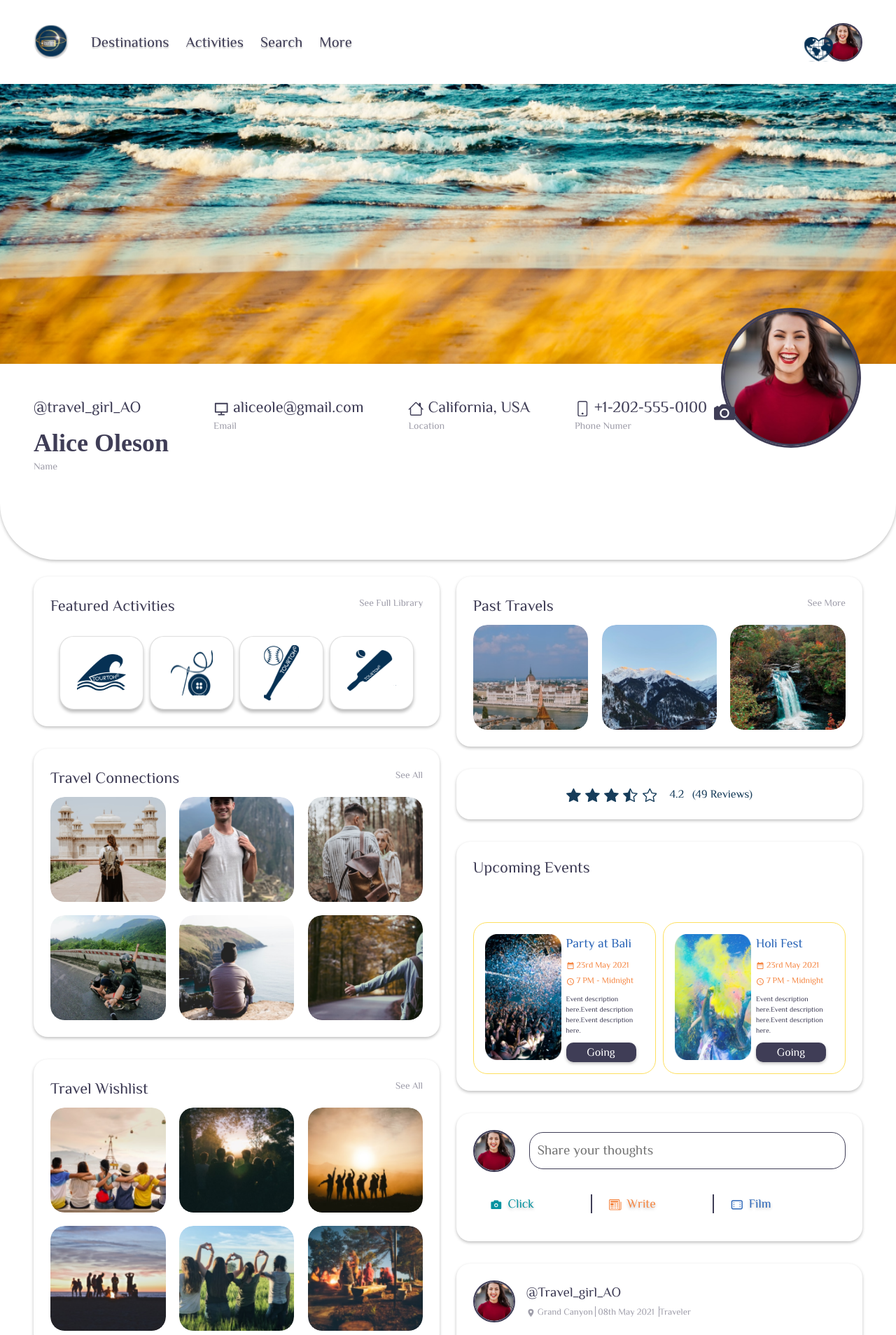
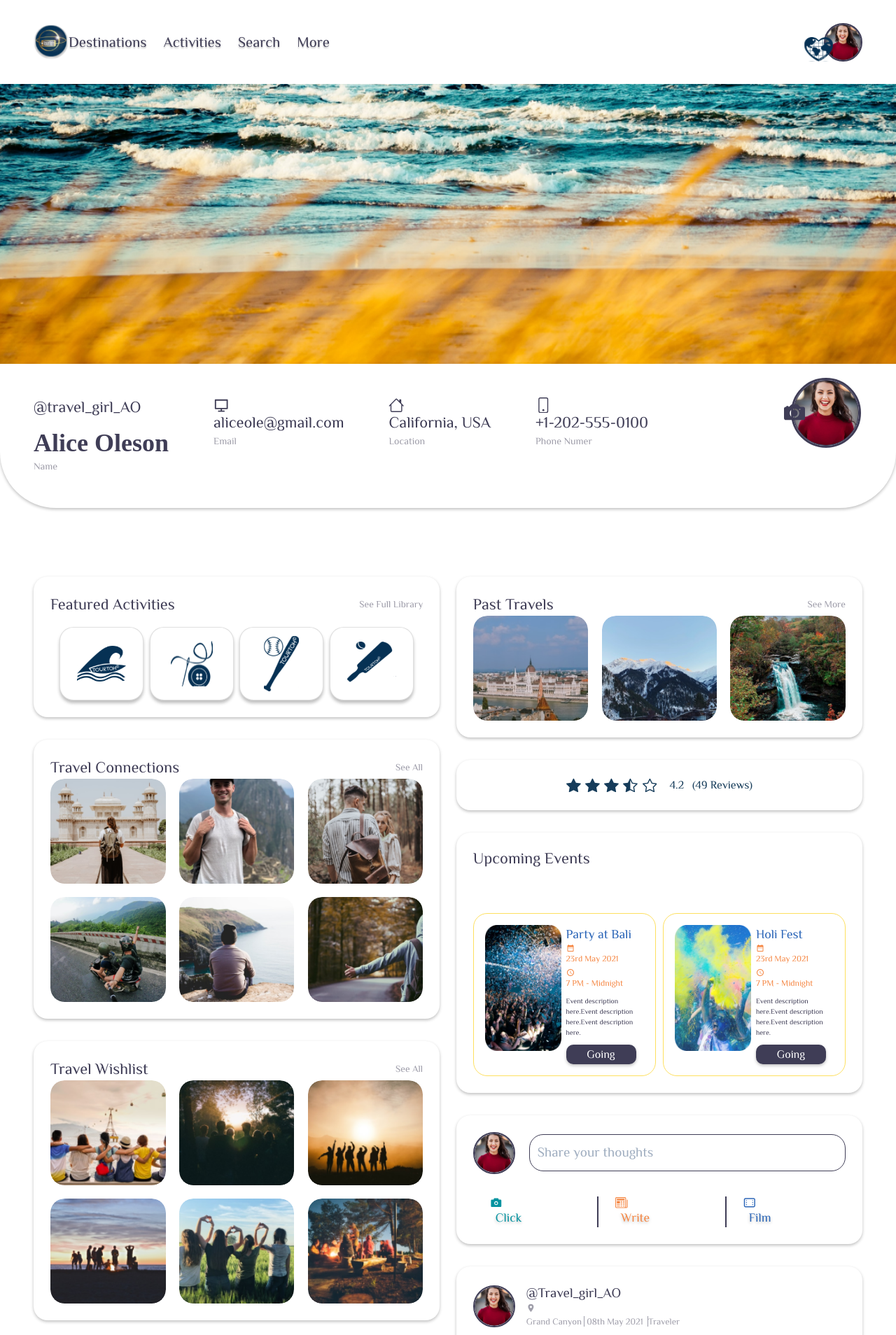
Before and after one commit to TamaraAbells/tamara-abels, a React (Create React App) app: page /traveler-profile in a window 1280 px wide. Shown: the top 1908 px of the page at 70% size. Built offline with nearby package versions, Linux system fonts and the light colour scheme.

Commit message:
make traveler profile responsive

```diff
--- a/package.json
+++ b/package.json
@@ -3,9 +3,13 @@
   "version": "0.1.0",
   "private": true,
   "dependencies": {
+    "@chakra-ui/react": "^1.6.5",
+    "@emotion/react": "^11",
+    "@emotion/styled": "^11",
     "@testing-library/jest-dom": "^5.11.4",
     "@testing-library/react": "^11.1.0",
     "@testing-library/user-event": "^12.1.10",
+    "framer-motion": "^4",
     "react": "^17.0.2",
     "react-dom": "^17.0.2",
     "react-icons": "^4.2.0",
--- a/src/App.js
+++ b/src/App.js
@@ -5,6 +5,7 @@ import {
   Route,
   Redirect,
 } from "react-router-dom";
+import { ChakraProvider } from "@chakra-ui/react";
 import Activities from "./Pages/Activities";
 import GuiderProfile from "./Pages/GuiderProfile";
 import Home from "./Pages/Home/Home";
@@ -14,6 +15,7 @@ import GlobalStyles from "./Styles/GlobalStyle";
 function App() {
   return (
     <>
+      <ChakraProvider>
         <GlobalStyles />
         <Router>
           <Switch>
@@ -32,6 +34,7 @@ function App() {
             <Redirect to="/" />
           </Switch>
         </Router>
+      </ChakraProvider>
     </>
   );
 }
--- a/src/Components/Cards/EventsCard.js
+++ b/src/Components/Cards/EventsCard.js
@@ -96,6 +96,10 @@ const EventsCardStyles = styled.div`
     margin-top: 2rem;
     flex-wrap: wrap;
 
+    @media screen and (max-width: 600px) {
+      display: block !important;
+    }
+
     .event {
       width: ${({ cardWidth }) => cardWidth};
       background: #ffffff;
@@ -107,6 +111,10 @@ const EventsCardStyles = styled.div`
       align-items: flex-start;
       justify-content: space-between;
       margin-top: 2rem;
+
+      @media screen and (max-width: 600px) {
+        width: 100% !important;
+      }
 
       .bg {
         width: 48%;
--- a/src/Components/Cards/FeatureCard.js
+++ b/src/Components/Cards/FeatureCard.js
@@ -42,6 +42,7 @@ const FeatureCardStyles = styled.div`
 
   @media screen and (max-width: 450px) {
     width: 100%;
+    padding: 1rem;
   }
 
   button {
--- a/src/Components/Cards/GridCard.js
+++ b/src/Components/Cards/GridCard.js
@@ -51,6 +51,8 @@ const GridCardStyles = styled.div`
 
     @media screen and (max-width: 450px) {
       display: block;
+      width: 100%;
+      padding: 0;
     }
 
     .grid {
@@ -69,6 +71,11 @@ const GridCardStyles = styled.div`
           opacity: 1;
           visibility: visible;
         }
+      }
+
+      @media screen and (max-width: 450px) {
+        margin-top: 1.3rem;
+        height: 200px;
       }
 
       img {
--- a/src/Components/Cards/Ratings.js
+++ b/src/Components/Cards/Ratings.js
@@ -40,9 +40,14 @@ const RatingsStyles = styled.div`
     align-items: center;
     justify-content: space-between;
     width: 50%;
+
+    @media screen and (max-width: 600px) {
+      width: 100%;
+     }
   }
 
   .stars {
+    display: flex;
     svg {
       font-size: 1.3rem;
       margin-right: 0.4rem;
--- a/src/Components/Cards/ToughtsCard.js
+++ b/src/Components/Cards/ToughtsCard.js
@@ -57,6 +57,11 @@ const ThoughtsCardStyles = styled.div`
       height: 60px;
       border: 2px solid #3f3d56;
       border-radius: 100%;
+
+      @media screen and (max-width: 450px) {
+        width: 45px;
+        height: 45px;
+      }
     }
 
     input {
@@ -68,6 +73,11 @@ const ThoughtsCardStyles = styled.div`
       padding: 0.7rem;
       color: rgba(63, 61, 86, 0.38);
       font-size: 1.2rem;
+
+      @media screen and (max-width: 450px) {
+        width: 77%;
+        padding: 0.5rem;
+      }
     }
   }
   .bottoms {
@@ -77,18 +87,32 @@ const ThoughtsCardStyles = styled.div`
     justify-content: space-between;
     margin-top: 2rem;
 
+    @media screen and (max-width: 450px) {
+      width: 100%;
+    }
+
     p {
       font-weight: 500;
       font-size: 1.1rem;
       line-height: 27px;
       text-shadow: 0px 2px 4px rgba(0, 0, 0, 0.25);
 
+      @media screen and (max-width: 450px) {
+        font-weight: 300;
+      }
+
       span {
         margin-right: 0.5rem;
+        @media screen and (max-width: 450px) {
+          margin-right: 0;
+        }
       }
       &:nth-child(1) {
         padding-left: 1.5rem;
         color: #0693a0;
+        @media screen and (max-width: 450px) {
+          padding-left: 0.3rem;
+        }
       }
       &:nth-child(2) {
         padding-left: 1.5rem;
--- a/src/Components/Navs/TopNav/TopNav.js
+++ b/src/Components/Navs/TopNav/TopNav.js
@@ -1,9 +1,19 @@
 import React from "react";
+import { RiBarChartHorizontalLine } from "react-icons/ri";
+import {
+  Drawer,
+  DrawerBody,
+  DrawerOverlay,
+  DrawerContent,
+  DrawerCloseButton,
+  useDisclosure,
+} from "@chakra-ui/react";
 import styled from "styled-components";
 import Images from "../../../Assets/Images/images";
 
 const TopNav = () => {
   const { icon, smallHeart, user } = Images;
+  const { isOpen, onOpen, onClose } = useDisclosure();
   return (
     <>
       <TopNavStyles>
@@ -25,7 +35,30 @@ const TopNav = () => {
           <div className="avatar">
             <img src={user} alt="user" />
           </div>
+          <div className="toggle" onClick={onOpen}>
+            <RiBarChartHorizontalLine />
+          </div>
         </div>
+        <Drawer isOpen={isOpen} placement="right" onClose={onClose}>
+          <DrawerOverlay />
+          <DrawerContent>
+            <DrawerCloseButton />
+            <DrawerBody>
+              <NavLinks onClick={onClose}>
+                <div className="globe">
+                  <img src={smallHeart} alt="heart" />
+                </div>
+                <div className="avatar">
+                  <img src={user} alt="user" />
+                </div>
+                <li>Destinations</li>
+                <li>Activities</li>
+                <li>Search</li>
+                <li>More</li>
+              </NavLinks>
+            </DrawerBody>
+          </DrawerContent>
+        </Drawer>
       </TopNavStyles>
     </>
   );
@@ -40,6 +73,12 @@ const TopNavStyles = styled.div`
   justify-content: space-between;
   padding: 1rem 3rem;
   background: #fff;
+
+  @media screen and (max-width: 600px) {
+    height: 10vh;
+    padding: 1rem;
+    overflow: hidden;
+  }
 
   img {
     display: block;
@@ -66,6 +105,10 @@ const TopNavStyles = styled.div`
       list-style: none;
       margin-bottom: 0;
 
+      @media screen and (max-width: 600px) {
+        display: none;
+      }
+
       li {
         margin-right: 1.5rem;
         font-style: normal;
@@ -83,6 +126,10 @@ const TopNavStyles = styled.div`
       position: absolute;
       right: 40px;
       top: 20px;
+
+      @media screen and (max-width: 600px) {
+        display: none;
+      }
     }
 
     .avatar {
@@ -90,6 +137,48 @@ const TopNavStyles = styled.div`
       height: 55px;
       border: 2px solid #3f3d56;
       border-radius: 100%;
+      @media screen and (max-width: 600px) {
+        display: none;
+      }
+    }
+
+    .toggle {
+      display: none;
+
+      @media screen and (max-width: 600px) {
+        display: block;
+        margin-right: 0.3rem;
+
+        svg {
+          font-size: 1.6rem;
+        }
+      }
     }
   }
 `;
+
+const NavLinks = styled.ul`
+  width: 100%;
+  padding: 1rem;
+
+  li {
+    list-style: none;
+    font-size: 1.5rem;
+    margin: 2rem 0;
+  }
+
+  .globe {
+    width: 45px;
+    height: 35px;
+    position: absolute;
+    left: 70px;
+    top: 50px;
+  }
+
+  .avatar {
+    width: 55px;
+    height: 55px;
+    border: 2px solid #3f3d56;
+    border-radius: 100%;
+  }
+`;
--- a/src/Pages/TravelerProfile/Header.js
+++ b/src/Pages/TravelerProfile/Header.js
@@ -67,6 +67,11 @@ const HeaderStyles = styled.div`
   height: 85vh;
   position: relative;
 
+  @media screen and (max-width: 400px) {
+    height: 75vh;
+
+  }
+
   .banner {
     width: 100%;
     height: 50vh;
@@ -74,19 +79,33 @@ const HeaderStyles = styled.div`
     background-position: center;
     background-repeat: no-repeat;
     background-size: cover;
+
+    @media screen and (max-width: 600px) {
+      height: 30vh;
+    }
   }
 
   .info {
     width: 100%;
-    height: 35vh;
     padding: 3rem;
     display: flex;
     background: #fff;
     box-shadow: 0px 2px 4px rgba(0, 0, 0, 0.25);
     border-radius: 0px 0px 80px 80px;
 
+    @media screen and (max-width: 800px) {
+      display: block;
+      height: auto;
+      padding: 1rem;
+      border-radius: 0;
+    }
+
     div {
       margin-right: 4rem;
+
+      @media screen and (max-width: 800px) {
+        margin: 0;
+      }
 
       p {
         font-style: normal;
@@ -95,6 +114,9 @@ const HeaderStyles = styled.div`
         line-height: 28px;
         color: #3f3d56;
         margin-bottom: 0;
+        @media screen and (max-width: 800px) {
+          font-size: 1rem;
+        }
       }
 
       h3 {
@@ -106,6 +128,9 @@ const HeaderStyles = styled.div`
         color: #3f3d56;
         margin-bottom: 0;
         margin-top: 1rem;
+        @media screen and (max-width: 800px) {
+          margin-top: 0;
+        }
       }
 
       small {
@@ -117,13 +142,19 @@ const HeaderStyles = styled.div`
   }
 
   .user {
-    width: 200px;
-    height: 200px;
+    width: 100px;
+    height: 100px;
     border: 3px solid #3f3d56;
     border-radius: 100%;
     position: absolute;
     bottom: 40px;
     right: 50px;
+
+    @media screen and (max-width: 600px) {
+      bottom: 300px;
+      right: 10px;
+      border: 1px solid #3f3d56;
+    }
 
     .icon {
       position: absolute;
--- a/src/Pages/TravelerProfile/ProfileBody.js
+++ b/src/Pages/TravelerProfile/ProfileBody.js
@@ -26,5 +26,10 @@ const ProfileBodyStyles = styled.div`
   justify-content: space-between;
   @media screen and (max-width: 800px) {
     display: block;
+    padding: 1rem;
+  }
+
+  @media screen and (max-width: 500px) {
+    margin: 0;
   }
 `;
```
Also changed, not shown: 1 other file (tests, documents, lock files or other folders). Lines whose indentation alone changed are shown as unchanged.
